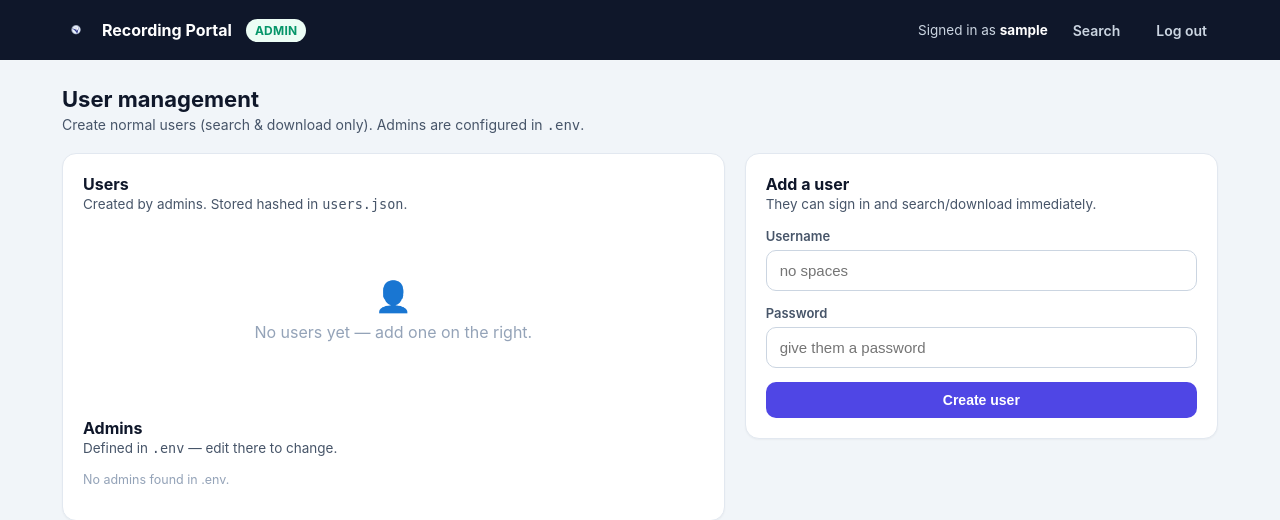
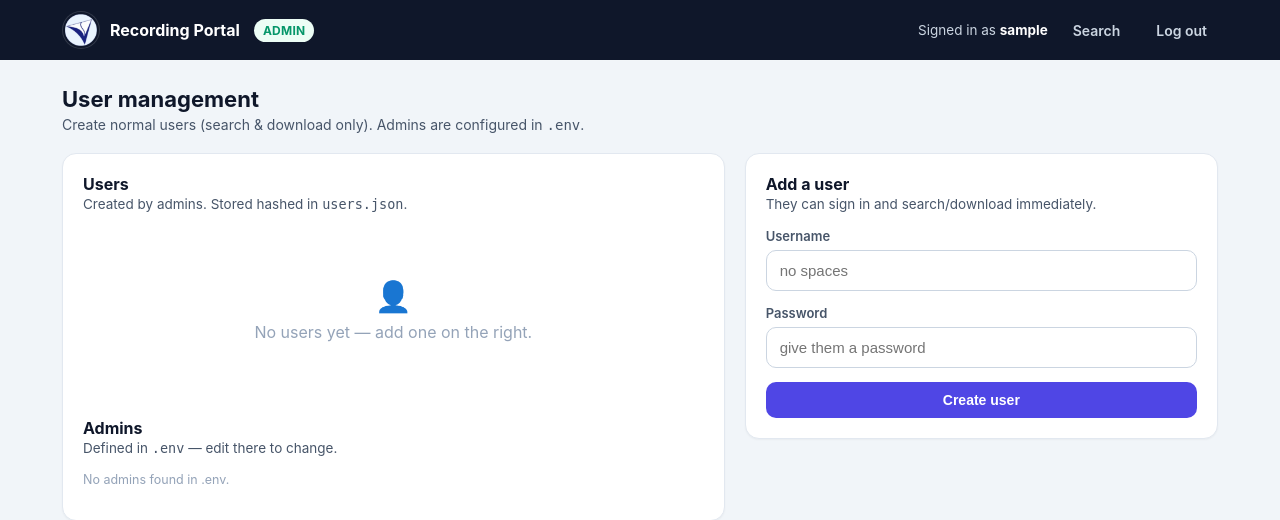
Before and after one commit to namanjain221995/Video-portal, a Flask app: page /admin in a window 1280 px wide. Shown: the top 520 px of the page. Run offline with Flask 3, Linux system fonts and the light colour scheme; the visitor is signed in with stand-in values (Sample User, id 1); data that the repository does not hold is empty; some libraries are stand-ins or nearby versions.

Commit message:
Updated 2

```diff
--- a/static/style.css
+++ b/static/style.css
@@ -94,7 +94,7 @@ a { color: var(--brand); }
   padding: 32px 30px;
 }
 .login-logo {
-  width: 52px; height: 52px; border-radius: 14px; margin: 0 auto 16px;
+  width: 80px; height: 80px; border-radius: 50%; margin: 0 auto 24px;
   display: grid; place-items: center; overflow: hidden;
 }
 .login-logo img {
@@ -131,8 +131,9 @@ a { color: var(--brand); }
 }
 .brand { display: flex; align-items: center; gap: 10px; font-weight: 700; font-size: 16px; }
 .brand .mark {
-  width: 30px; height: 30px; border-radius: 8px; display: grid; place-items: center;
-  overflow: hidden;
+  width: 38px; height: 38px; border-radius: 50%; flex-shrink: 0;
+  display: grid; place-items: center; overflow: hidden;
+  box-shadow: inset 0 0 0 1px rgba(255, 255, 255, .14);
 }
 .brand .mark img { width: 100%; height: 100%; object-fit: contain; display: block; }
 .topbar .spacer { flex: 1; }
```
Also changed, not shown: static/techsara-logo.webp.
